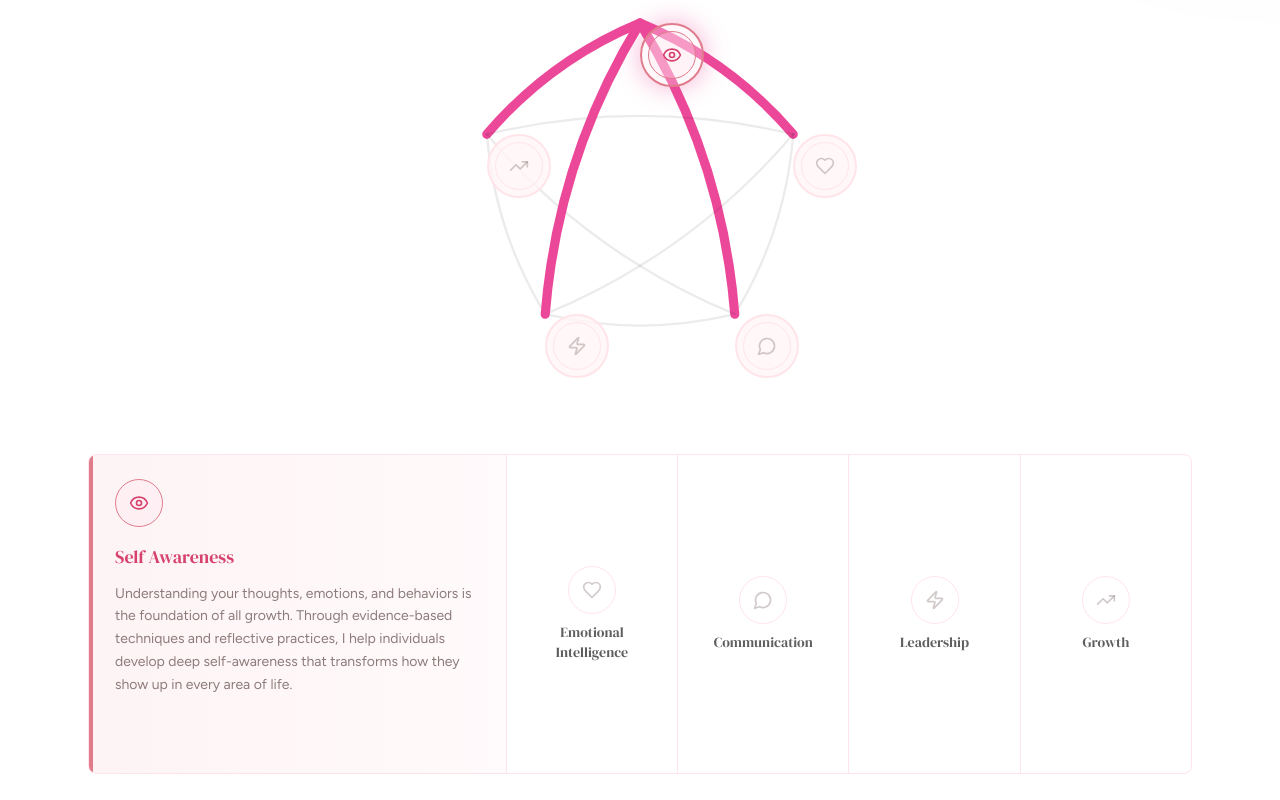
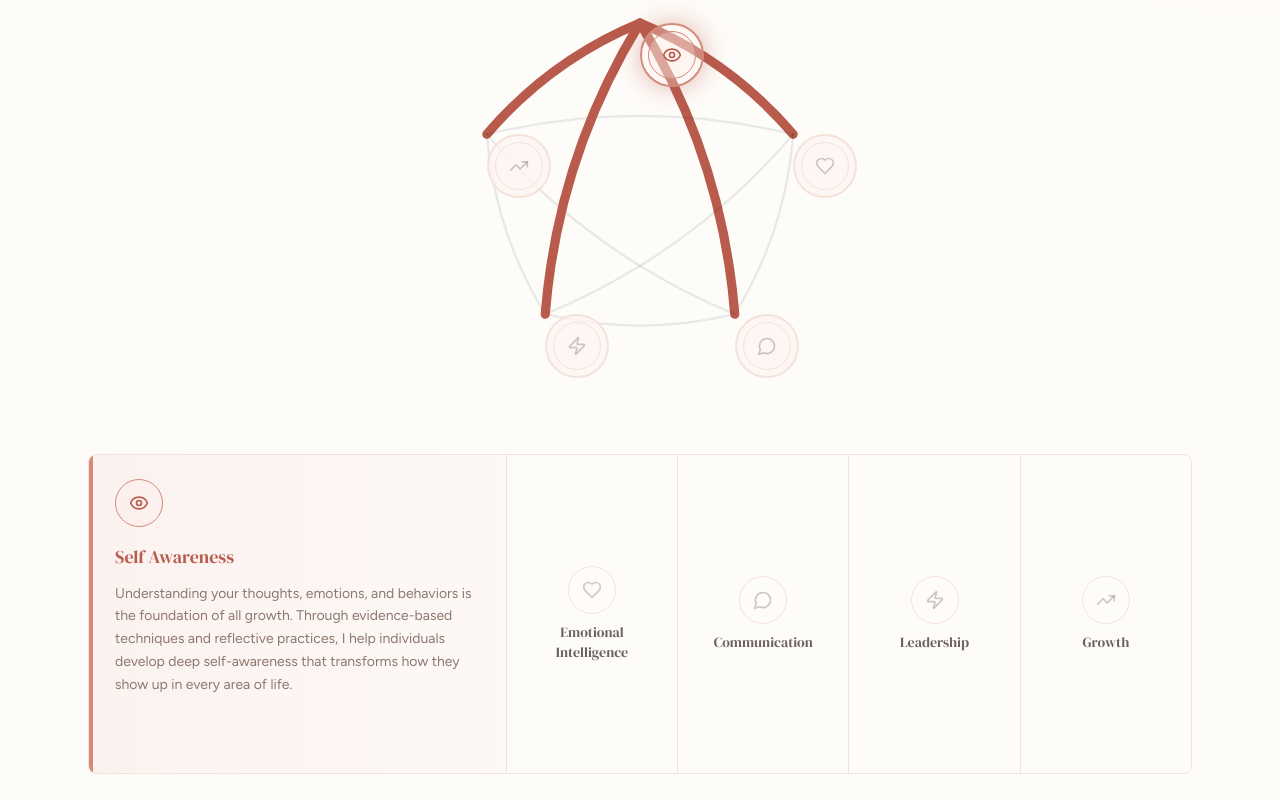
Before and after one commit to Hustlenix/chandra_choodeshwaran, a Next.js app: page / in a window 1280 px wide. Shown: the part 2060-2860 px from the top of the page. Built offline with nearby package versions, Linux system fonts and the light colour scheme.

Commit message:
Warm earthy redesign: shift palette from cool pink to terracotta/rose with warm cream backgrounds

```diff
--- a/src/app/globals.css
+++ b/src/app/globals.css
@@ -90,13 +90,13 @@
 
   /* Pink glow */
   .pink-glow {
-    box-shadow: 0 0 30px rgba(224, 123, 140, 0.15),
-      0 0 60px rgba(224, 123, 140, 0.05);
+    box-shadow: 0 0 30px rgba(184, 90, 76, 0.15),
+      0 0 60px rgba(184, 90, 76, 0.05);
   }
 
   .pink-glow-lg {
-    box-shadow: 0 0 60px rgba(224, 123, 140, 0.2),
-      0 0 120px rgba(224, 123, 140, 0.08);
+    box-shadow: 0 0 60px rgba(184, 90, 76, 0.2),
+      0 0 120px rgba(184, 90, 76, 0.08);
   }
 
   /* Shimmer effect for loading */
@@ -104,7 +104,7 @@
     background: linear-gradient(
       90deg,
       transparent 0%,
-      rgba(224, 123, 140, 0.08) 50%,
+      rgba(184, 90, 76, 0.08) 50%,
       transparent 100%
     );
     background-size: 200% 100%;
@@ -157,8 +157,8 @@
   /* Grid background pattern */
   .grid-pattern {
     background-image:
-      linear-gradient(rgba(212, 123, 140, 0.05) 1px, transparent 1px),
-      linear-gradient(90deg, rgba(212, 123, 140, 0.05) 1px, transparent 1px);
+      linear-gradient(rgba(184, 90, 76, 0.05) 1px, transparent 1px),
+      linear-gradient(90deg, rgba(184, 90, 76, 0.05) 1px, transparent 1px);
     background-size: 60px 60px;
   }
 
@@ -182,7 +182,7 @@
     inset: 0;
     border-radius: inherit;
     padding: 1px;
-    background: linear-gradient(135deg, rgba(224,123,140,0.3), transparent, rgba(224,123,140,0.1));
+    background: linear-gradient(135deg, rgba(184,90,76,0.3), transparent, rgba(184,90,76,0.1));
     -webkit-mask: linear-gradient(#fff 0 0) content-box, linear-gradient(#fff 0 0);
     -webkit-mask-composite: xor;
     mask-composite: exclude;
@@ -193,7 +193,7 @@
   .spotlight {
     background: radial-gradient(
       600px circle at var(--mouse-x, 50%) var(--mouse-y, 50%),
-      rgba(224, 123, 140, 0.05),
+      rgba(184, 90, 76, 0.05),
       transparent 40%
     );
   }
@@ -205,7 +205,7 @@
   .image-frame::after {
     content: '';
     @apply absolute inset-0 rounded-2xl;
-    box-shadow: inset 0 0 0 1px rgba(224,123,140,0.1);
+    box-shadow: inset 0 0 0 1px rgba(184,90,76,0.1);
   }
 
   /* Section reveal */
@@ -251,28 +251,28 @@
   .card-premium {
     @apply relative overflow-hidden rounded-2xl bg-white transition-all duration-500;
     box-shadow:
-      0 1px 3px rgba(224,123,140,0.06),
-      0 4px 12px rgba(224,123,140,0.04),
-      0 12px 40px rgba(224,123,140,0.02);
+      0 1px 3px rgba(184,90,76,0.06),
+      0 4px 12px rgba(184,90,76,0.04),
+      0 12px 40px rgba(184,90,76,0.02);
   }
   .card-premium:hover {
     box-shadow:
-      0 1px 3px rgba(224,123,140,0.08),
-      0 8px 24px rgba(224,123,140,0.08),
-      0 24px 60px rgba(224,123,140,0.04);
+      0 1px 3px rgba(184,90,76,0.08),
+      0 8px 24px rgba(184,90,76,0.08),
+      0 24px 60px rgba(184,90,76,0.04);
     @apply -translate-y-1;
   }
 
   /* Pink gradient border card */
   .card-gradient {
     @apply relative rounded-2xl;
-    background: linear-gradient(135deg, rgba(224,123,140,0.06), transparent, rgba(224,123,140,0.03));
+    background: linear-gradient(135deg, rgba(184,90,76,0.06), transparent, rgba(184,90,76,0.03));
   }
   .card-gradient::before {
     content: '';
     @apply absolute inset-0 rounded-2xl;
     padding: 1px;
-    background: linear-gradient(135deg, rgba(224,123,140,0.2), transparent, rgba(224,123,140,0.08));
+    background: linear-gradient(135deg, rgba(184,90,76,0.2), transparent, rgba(184,90,76,0.08));
     -webkit-mask: linear-gradient(#fff 0 0) content-box, linear-gradient(#fff 0 0);
     -webkit-mask-composite: xor;
     mask-composite: exclude;
@@ -282,7 +282,7 @@
   /* Section transition curve */
   .section-curve {
     @apply absolute left-0 right-0 h-24;
-    background: radial-gradient(ellipse 120% 100% at 50% 0%, rgba(224,123,140,0.03) 0%, transparent 70%);
+    background: radial-gradient(ellipse 120% 100% at 50% 0%, rgba(184,90,76,0.03) 0%, transparent 70%);
   }
 
   /* Pulse ring */
@@ -293,7 +293,7 @@
     content: '';
     @apply absolute inset-0 rounded-full;
     animation: pulseRing 2s ease-out infinite;
-    border: 1px solid rgba(224,123,140,0.2);
+    border: 1px solid rgba(184,90,76,0.2);
   }
 
   @keyframes pulseRing {
--- a/src/app/layout.tsx
+++ b/src/app/layout.tsx
@@ -21,7 +21,7 @@ const figtree = Figtree({
 })
 
 export const viewport: Viewport = {
-  themeColor: '#E07B8C',
+  themeColor: '#B85A4C',
 }
 
 export const metadata: Metadata = {
--- a/src/components/sections/Frameworks/FrameworkStep.tsx
+++ b/src/components/sections/Frameworks/FrameworkStep.tsx
@@ -51,7 +51,7 @@ export default function FrameworkStep({ framework, index }: FrameworkStepProps)
         opacity: 0.2,
         scale: 0.92,
         borderColor: 'rgba(0,0,0,0.08)',
-        backgroundColor: 'rgba(236,72,153,0.03)',
+        backgroundColor: 'rgba(184,90,76,0.03)',
       })
 
       gsap.set(lines, {
@@ -76,8 +76,8 @@ export default function FrameworkStep({ framework, index }: FrameworkStepProps)
           {
             opacity: 1,
             scale: 1,
-            borderColor: '#ec4899',
-            backgroundColor: 'rgba(236, 72, 153, 0.12)',
+            borderColor: '#B85A4C',
+            backgroundColor: 'rgba(184, 90, 76, 0.12)',
             duration: 0.5,
             ease: 'power2.out',
           },
@@ -199,7 +199,7 @@ export default function FrameworkStep({ framework, index }: FrameworkStepProps)
             cx="50"
             cy="50"
             r="44"
-            stroke="#ec4899"
+            stroke="#B85A4C"
             strokeWidth="1"
             strokeDasharray="4 8"
             strokeLinecap="round"
--- a/src/components/sections/HumanOS/HumanOS.tsx
+++ b/src/components/sections/HumanOS/HumanOS.tsx
@@ -112,7 +112,7 @@ function HumanOSDiagram({
           stroke: (i: number) => {
             const [a, b] = CONNECTIONS[i]
             return a === activePillar || b === activePillar
-              ? '#ec4899'
+              ? '#B85A4C'
               : 'rgba(0,0,0,0.08)'
           },
           'stroke-width': (i: number) => {
@@ -184,7 +184,7 @@ function HumanOSDiagram({
                 'h-14 w-14 rounded-full sm:h-16 sm:w-16',
                 'border-2 transition-colors duration-300',
                 activePillar === i
-                  ? 'border-pink-400 bg-pink-100/30 shadow-[0_0_20px_rgba(236,72,153,0.2)]'
+                  ? 'border-pink-400 bg-pink-100/30 shadow-[0_0_20px_rgba(184,90,76,0.2)]'
                   : 'border-border-light bg-surface-blush/80 hover:border-border-medium',
               )}
               style={{ left: `${pos.x}%`, top: `${pos.y}%` }}
@@ -196,12 +196,12 @@ function HumanOSDiagram({
                   ? {
                       scale: [1, 1.08, 1],
                       boxShadow: [
-                        '0 0 15px rgba(236,72,153,0.3)',
-                        '0 0 30px rgba(236,72,153,0.5)',
-                        '0 0 15px rgba(236,72,153,0.3)',
+                        '0 0 15px rgba(184,90,76,0.3)',
+                        '0 0 30px rgba(184,90,76,0.5)',
+                        '0 0 15px rgba(184,90,76,0.3)',
                       ],
                     }
-                  : { scale: 1, boxShadow: '0 0 0px rgba(236,72,153,0)' }
+                  : { scale: 1, boxShadow: '0 0 0px rgba(184,90,76,0)' }
               }
               transition={
                 activePillar === i
--- a/src/components/sections/HumanOS/PillarCard.tsx
+++ b/src/components/sections/HumanOS/PillarCard.tsx
@@ -27,7 +27,7 @@ export default function PillarCard({
         isActive
           ? 'flex-[3] border-l-2 border-pink-400 bg-pink-50/50 items-start text-left'
           : 'flex-1 items-center justify-center text-center bg-transparent hover:bg-pink-50/20 border-l border-border-light first:border-l-0',
-        'hover:shadow-[0_0_30px_rgba(236,72,153,0.08)]'
+        'hover:shadow-[0_0_30px_rgba(184,90,76,0.08)]'
       )}
       onMouseEnter={onActivate}
       onClick={onActivate}
--- a/src/components/sections/RecognitionJourney/JourneyMilestone.tsx
+++ b/src/components/sections/RecognitionJourney/JourneyMilestone.tsx
@@ -48,7 +48,7 @@ export default function JourneyMilestone({
           className={cn(
             'absolute left-1/2 z-20 -translate-x-1/2 -translate-y-1/2 rounded-full border-2 transition-all duration-700 ease-out',
             isActive
-              ? 'h-4 w-4 border-pink-400 bg-pink-400 shadow-[0_0_20px_rgba(236,72,153,0.4)]'
+              ? 'h-4 w-4 border-pink-400 bg-pink-400 shadow-[0_0_20px_rgba(184,90,76,0.4)]'
               : 'h-3 w-3 border-pink-400/60 bg-surface-white'
           )}
           style={{ top: '65%' }}
--- a/src/components/sections/RecognitionJourney/JourneyTrack.tsx
+++ b/src/components/sections/RecognitionJourney/JourneyTrack.tsx
@@ -10,7 +10,7 @@ gsap.registerPlugin(ScrollTrigger)
 
 // Translated milestone background colors for smooth CSS transitions
 const MILESTONE_BG_COLORS = [
-  'rgba(236, 72, 153, 0.06)',   // pink-500
+  'rgba(184, 90, 76, 0.06)',   // terracotta
   'rgba(244, 114, 182, 0.06)',  // pink-400
   'rgba(219, 39, 119, 0.06)',   // pink-600
   'rgba(251, 207, 232, 0.06)',  // pink-200
@@ -120,7 +120,7 @@ export default function JourneyTrack() {
         <>
           {/* Glowing timeline line */}
           <div className="pointer-events-none absolute left-0 z-10 w-full" style={{ top: '65%', height: '1px' }}>
-            <div className="timeline-progress h-full w-full origin-left bg-gradient-to-r from-pink-400/20 via-pink-400/60 to-pink-400 shadow-[0_0_12px_rgba(236,72,153,0.25)]" />
+            <div className="timeline-progress h-full w-full origin-left bg-gradient-to-r from-pink-400/20 via-pink-400/60 to-pink-400 shadow-[0_0_12px_rgba(184,90,76,0.25)]" />
           </div>
 
           {/* Track */}
--- a/tailwind.config.js
+++ b/tailwind.config.js
@@ -9,42 +9,39 @@ module.exports = {
     extend: {
       colors: {
         pink: {
-          50: '#FFF5F7',
-          100: '#FFE8ED',
-          200: '#FFCED9',
-          300: '#FCA5B5',
-          400: '#E07B8C',
-          500: '#D63F6D',
-          600: '#C4536A',
-          700: '#9B3A4E',
-          800: '#78283B',
-          900: '#4A1523',
+          50: '#FDF6F3',
+          100: '#FAEEE8',
+          200: '#F3D5CA',
+          300: '#E8B4A3',
+          400: '#D4897A',
+          500: '#B85A4C',
+          600: '#9A473A',
+          700: '#7D372C',
+          800: '#5F2920',
+          900: '#3D1913',
         },
         blush: {
-          50: '#FFF9FA',
-          100: '#FFF2F4',
-          200: '#FFE5EA',
+          50: '#FDF8F3',
+          100: '#F9F0E8',
+          200: '#F3E3D8',
         },
         text: {
-          primary: '#1A1A1A',
-          secondary: '#4A4A4A',
-          muted: '#8B7B7B',
+          primary: '#2D1F1A',
+          secondary: '#5A4740',
+          muted: '#8C776E',
           inverse: '#FFFFFF',
         },
         surface: {
-          white: '#FFFFFF',
-          blush: '#FFF5F7',
-          rose: '#FFE8ED',
-          dark: '#2D1B20',
+          white: '#FEFCF9',
+          blush: '#FDF6F3',
+          rose: '#FAEEE8',
+          dark: '#2D1F1A',
         },
         border: {
-          light: '#FFE5EA',
-          medium: '#FFCED9',
-          accent: '#E07B8C',
+          light: '#F3E3D8',
+          medium: '#E8C9BC',
+          accent: '#D4897A',
         },
-        success: '#22C55E',
-        warning: '#F59E0B',
-        error: '#EF4444',
       },
       fontFamily: {
         serif: ['var(--font-serif)', 'DM Serif Display', 'Georgia', 'serif'],
```
Also changed, not shown: src/components/sections/OpeningStatement/OpeningStatement.tsx (+5 -5 lines), public/favicon.svg, public/images/og-default.svg.
